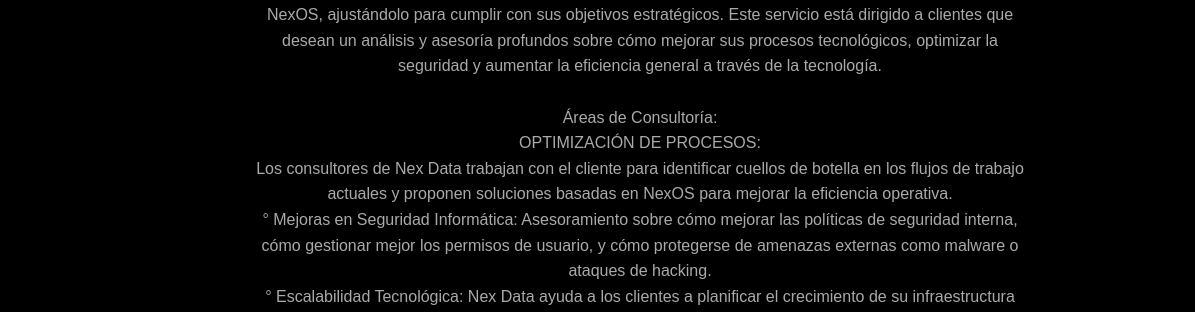
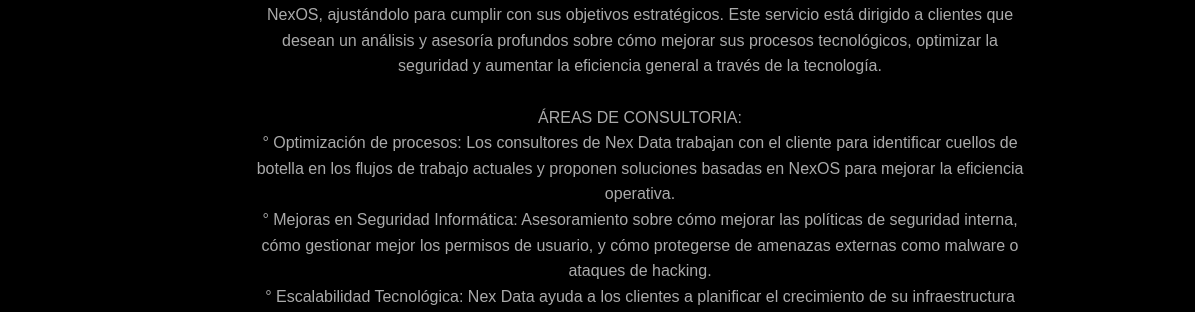
Before and after one commit to ALEXANDRA291133/nexdata, a plain HTML site: page ver mas3.html in a window 1280 px wide. Shown: the part 645-957 px from the top of the page, 0-1195 px from the left. Drawn offline with Linux system fonts and the light colour scheme.

Commit message:
Update ver mas3.html

```diff
--- a/ver mas3.html
+++ b/ver mas3.html
@@ -71,10 +71,9 @@
     <h2>Consultoria Técnica Especializada:</h2>
 <p>DESCRIPCIÓN</p>
 <p>La consultoría técnica especializada está orientada a ayudar a las empresas a maximizar el uso del sistema NexOS, ajustándolo para cumplir con sus objetivos estratégicos. Este servicio está dirigido a clientes que desean un análisis y asesoría profundos sobre cómo mejorar sus procesos tecnológicos, optimizar la seguridad y aumentar la eficiencia general a través de la tecnología.</p><br>
-<p>Áreas de Consultoría:</p>
+<p>ÁREAS DE CONSULTORIA:</p>
 
-<p>OPTIMIZACIÓN DE PROCESOS:</p>
-<p>Los consultores de Nex Data trabajan con el cliente para identificar cuellos de botella en los flujos de trabajo actuales y proponen soluciones basadas en NexOS para mejorar la eficiencia operativa.</p>
+<p>° Optimización de procesos: Los consultores de Nex Data trabajan con el cliente para identificar cuellos de botella en los flujos de trabajo actuales y proponen soluciones basadas en NexOS para mejorar la eficiencia operativa.</p>
 <p>° Mejoras en Seguridad Informática: Asesoramiento sobre cómo mejorar las políticas de seguridad interna, cómo gestionar mejor los permisos de usuario, y cómo protegerse de amenazas externas como malware o ataques de hacking.</p>
 <p>° Escalabilidad Tecnológica: Nex Data ayuda a los clientes a planificar el crecimiento de su infraestructura de TI, proponiendo soluciones escalables basadas en NexOS que permitirán adaptarse al crecimiento futuro de la empresa sin problemas.</p>
 <p>° Integración de Software: Si la empresa ya cuenta con sistemas de gestión (ERP, CRM, etc.), Nex Data ofrece consultoría para garantizar que el sistema operativo NexOS se integre sin fricciones con las plataformas preexistentes.</p><br>
```
